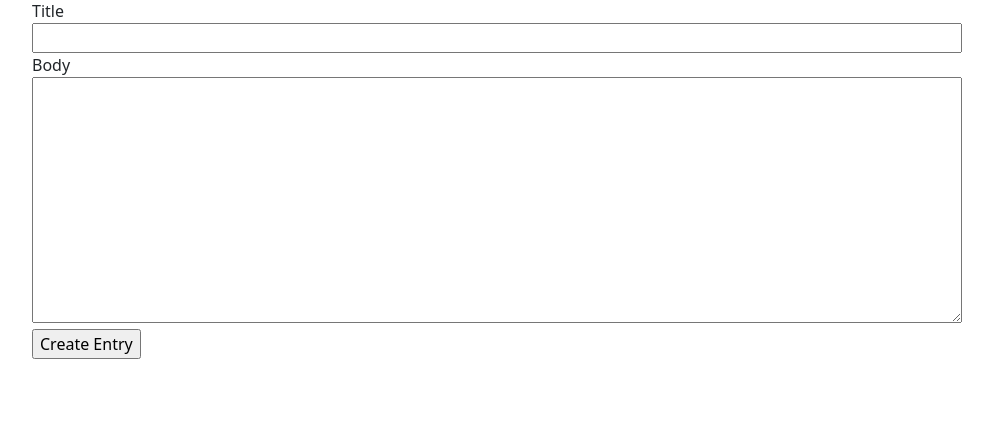
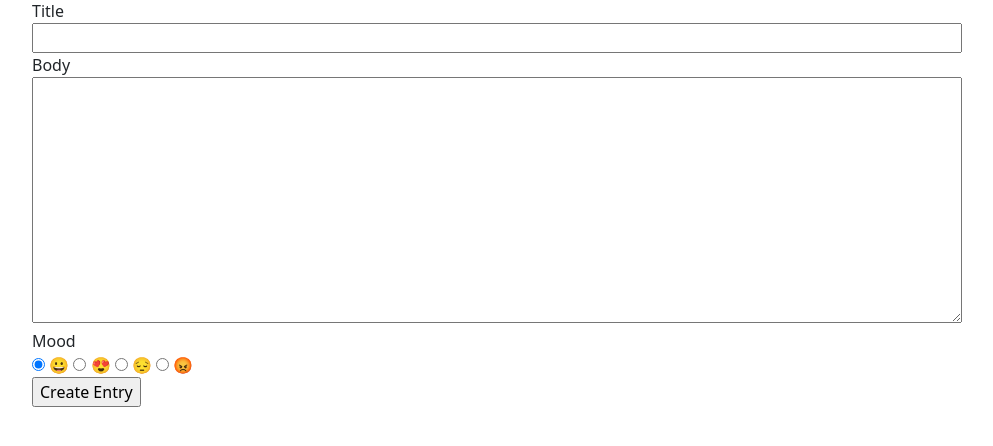
Before and after one commit to taniaarya/personal-diary, a Flask app: page /create in a window 1280 px wide. Shown: the part 103-549 px from the top of the page, without its empty margins (50-1043 px from the left). Run offline with Flask 2, Linux system fonts and the light colour scheme; the visitor is signed in with stand-in values (Sample User, id 1); data comes from the database, SQL or seed files in the repository; some libraries are stand-ins or nearby versions.

Commit message:
Add mood to diary entries

```diff
--- a/personal_diary/app.py
+++ b/personal_diary/app.py
@@ -64,7 +64,7 @@ def create_app(db_name):
         """
         read_request = {
             "entry_id": entry_id,
-            "user_id": current_user.id
+            "user_id": current_user.id,
         }
         entry = Diary.read_single_entry(read_request)["entry"]
         if entry.user_id != current_user.id:
@@ -83,7 +83,8 @@ def create_app(db_name):
             create_request = {
                 "title": create_form.title.data,
                 "body": create_form.body.data,
-                "user_id": current_user.id
+                "user_id": current_user.id,
+                "mood": create_form.mood.data
             }
             Diary.create_entry(create_request)
             flash("Entry created!", "alert-success")
@@ -111,7 +112,8 @@ def create_app(db_name):
                 "entry_id": entry_id,
                 "title": update_form.title.data,
                 "body": update_form.body.data,
-                "user_id": current_user.id
+                "user_id": current_user.id,
+                "mood": update_form.mood.data
             }
             Diary.update_entry(update_request)
             flash("Entry updated!", "alert-success")
--- a/personal_diary/diary.py
+++ b/personal_diary/diary.py
@@ -32,7 +32,8 @@ class Diary:
                       created=curr_datetime,
                       modified=curr_datetime,
                       folder=None,
-                      user_id=request["user_id"])
+                      user_id=request["user_id"],
+                      mood=request["mood"])
         db.session.add(entry)
         db.session.commit()
         return {"entry_id": new_entry_id}
@@ -89,6 +90,7 @@ class Diary:
         entry_id = request["entry_id"]
         entry.body = request["body"]
         entry.title = request["title"]
+        entry.mood = request["mood"]
         entry.modified = datetime.now()
         db.session.commit()
         return {entry_id: entry}
--- a/personal_diary/diary_user.py
+++ b/personal_diary/diary_user.py
@@ -21,7 +21,7 @@ class DiaryUser:
         new_user = User(id=new_user_id,
                         username=request["username"],
                         name=request["full_name"],
-                        password=request["password"]
+                        password=request["password"],
                         )
         db.session.add(new_user)
         db.session.commit()
--- a/personal_diary/forms.py
+++ b/personal_diary/forms.py
@@ -1,5 +1,6 @@
 from flask_wtf import FlaskForm
-from wtforms import StringField, SubmitField, PasswordField, SearchField, SelectField
+from markupsafe import Markup
+from wtforms import StringField, SubmitField, PasswordField, SearchField, RadioField, SelectField
 from wtforms.validators import DataRequired, Length, EqualTo
 from flask_ckeditor import CKEditorField
 
@@ -17,6 +18,13 @@ class CreateEntryForm(FlaskForm):
                          validators=[DataRequired(), Length(min=1, max=300)],
                          render_kw={'class': 'col-md-10', 'rows': '10'}
                          )
+    # mood = StringField('Mood',
+    #                    validators=[DataRequired()],
+    #                    render_kw={'class': 'col-md-10'}
+    #                     )
+
+    mood = RadioField('Mood', choices=[('&#128512', Markup('&#128512')), ('&#128525', Markup('&#128525')), ('&#128532', Markup('&#128532')), ('&#128545', Markup('&#128545'))], default="&#128512")
+
     submit = SubmitField("Create Entry")
 
 
@@ -41,6 +49,10 @@ class UpdateEntryForm(FlaskForm):
                          validators=[DataRequired(), Length(min=1, max=300)],
                          render_kw={'class': 'col-md-10', 'rows': '10'}
                          )
+    mood = StringField('Mood',
+                       validators=[],
+                       render_kw={'class': 'col-md-10'}
+                       )
     submit = SubmitField("Save Changes")
 
 
--- a/personal_diary/models.py
+++ b/personal_diary/models.py
@@ -14,8 +14,10 @@ class Entry(UserMixin, db.Model):
     modified = db.Column(db.DateTime, unique=False, nullable=True)
     folder = db.Column(db.String(), unique=False, nullable=True)
     user_id = db.Column(db.String(), db.ForeignKey('Users.id'), nullable=False)
+    mood = db.Column(db.Text, unique=False, nullable=False)
 
-    def __repr__(self):
+
+def __repr__(self):
         return '<Entry {}>'.format(self.id)
 
 
--- a/personal_diary/templates/create_entry.html
+++ b/personal_diary/templates/create_entry.html
@@ -38,6 +38,51 @@ Args:
                 {% endif %}
             </fieldset>
 
+            <fieldset class="form-field">
+                {{ form.mood.label }}<br>
+                {% for subfield in form.mood %}
+                <tr>
+                    <td>{{ subfield | safe }}</td>
+                    <td>{{ subfield.label | safe }}</td>
+                </tr>
+                {% endfor %}
+                {% if form.mood.errors %}
+                <ul class="errors">
+                    {% for error in form.body.errors %}
+                    <li>{{ error }}</li>
+                    {% endfor %}
+                </ul>
+                {% endif %}
+            </fieldset>
+
+<!--            <fieldset class="form-field">-->
+<!--                {{ form.mood.label }}<br>-->
+<!--                {{ form.mood }}-->
+<!--                {% if form.mood.errors %}-->
+<!--                <ul class="errors">-->
+<!--                    {% for error in form.body.errors %}-->
+<!--                    <li>{{ error }}</li>-->
+<!--                    {% endfor %}-->
+<!--                </ul>-->
+<!--                {% endif %}-->
+<!--            </fieldset>-->
+
+            <!--            <fieldset>-->
+<!--                {{ form.mood.label }}<br>-->
+<!--                <input type="radio" name="today_mood" value="Love">&#128525<br>-->
+<!--                <input type="radio" name="today_mood" value="Sad">&#128532<br>-->
+<!--                <input type="radio" name="today_mood" value="Mad">&#128545<br>-->
+<!--                <input type="radio" name="today_mood" value="Happy">&#128512<br>-->
+<!--                <br>-->
+<!--                {% if form.body.errors %}-->
+<!--                <ul class="errors">-->
+<!--                    {% for error in form.body.errors %}-->
+<!--                    <li>{{ error }}</li>-->
+<!--                    {% endfor %}-->
+<!--                </ul>-->
+<!--                {% endif %}-->
+<!--            </fieldset>-->
+
             {{ form.submit }}
 
         </form>
```
Also changed, not shown: personal_diary/templates/read_single_entry.html (+5 -6 lines), tests/test_app.py (+12 -11 lines), tests/test_diary.py (+14 -14 lines), tests/test_diary_integration.py (+6 -3 lines).
